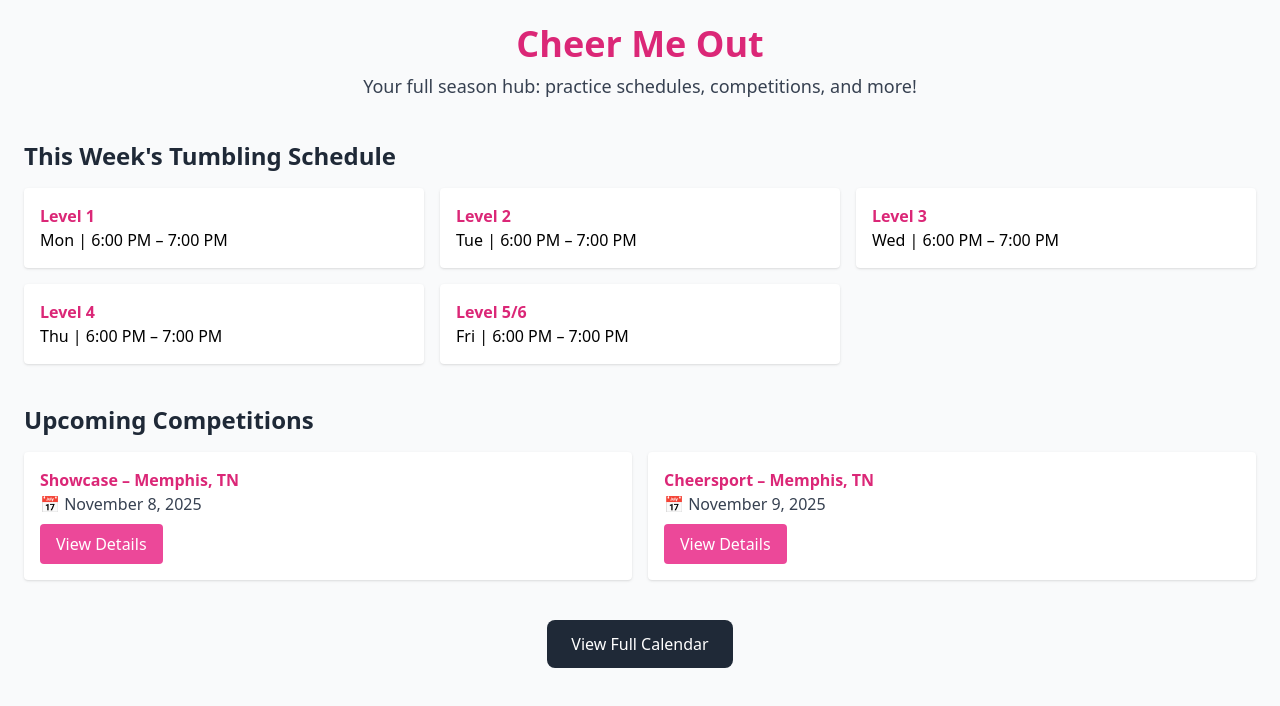
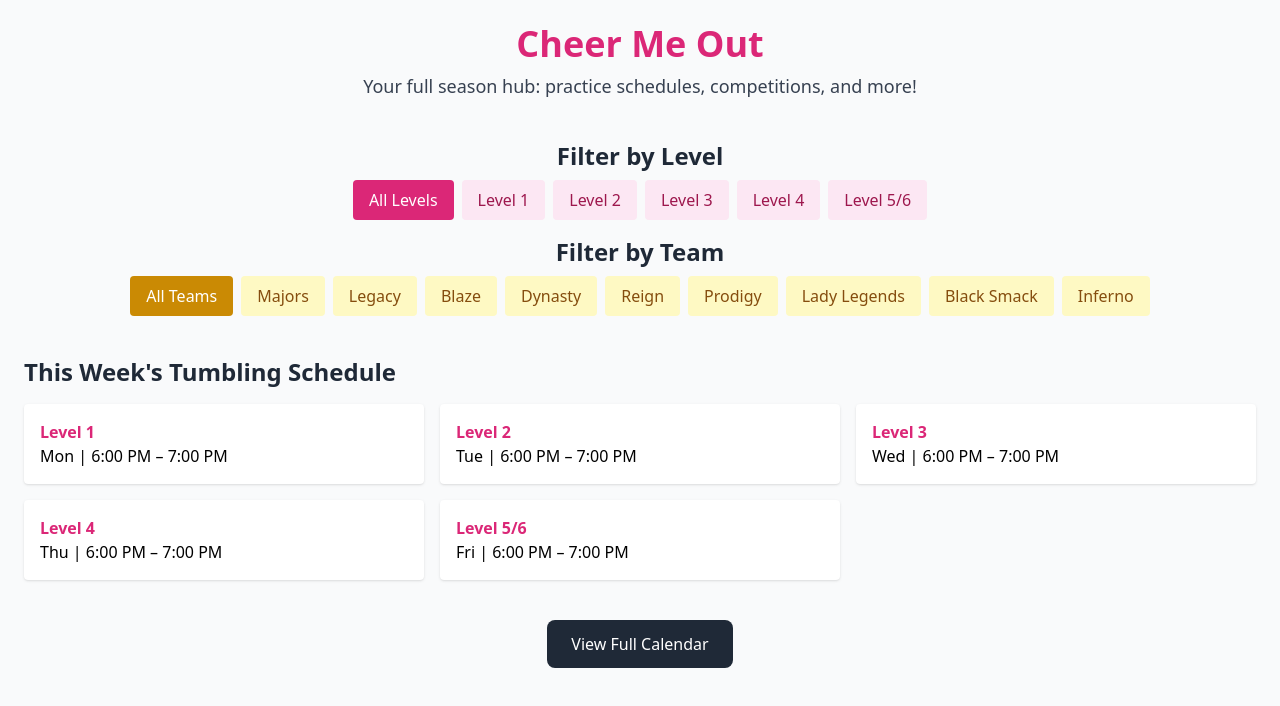
Before and after one commit to NoahKyoot/Cheer-me-out, a React (Vite) app: page / in a window 1280 px wide. Shown: the top 706 px of the page. Built offline with nearby package versions, Linux system fonts and the light colour scheme.

Commit message:
Update HomePage.jsx

```diff
--- a/src/HomePage.jsx
+++ b/src/HomePage.jsx
@@ -10,14 +10,17 @@ const tumblingSchedule = [
   { level: 'Level 5/6', day: 'Fri', time: '6:00 PM – 7:00 PM' }
 ];
 
-const competitions = [
-  { id: 'showcase-memphis-2025', name: 'Showcase – Memphis, TN', date: 'November 8, 2025' },
-  { id: 'cheersport-memphis-2025', name: 'Cheersport – Memphis, TN', date: 'November 9, 2025' }
+const teams = [
+  'Majors', 'Legacy', 'Blaze', 'Dynasty', 'Reign', 'Prodigy', 'Lady Legends', 'Black Smack', 'Inferno'
 ];
 
 export default function HomePage() {
+  const [selectedLevel, setSelectedLevel] = useState('All');
+  const [selectedTeam, setSelectedTeam] = useState('All');
   const today = new Date();
   const weekStart = startOfWeek(today, { weekStartsOn: 0 });
+
+  const filteredTumbling = tumblingSchedule.filter(item => selectedLevel === 'All' || item.level === selectedLevel);
 
   return (
     <main className="min-h-screen p-6 bg-gray-50 space-y-10">
@@ -26,28 +29,31 @@ export default function HomePage() {
         <p className="text-lg text-gray-700">Your full season hub: practice schedules, competitions, and more!</p>
       </header>
 
-      <section>
-        <h2 className="text-2xl font-semibold text-gray-800 mb-4">This Week's Tumbling Schedule</h2>
-        <div className="grid grid-cols-1 sm:grid-cols-2 md:grid-cols-3 gap-4">
-          {tumblingSchedule.map((item, index) => (
-            <div key={index} className="bg-white shadow rounded p-4">
-              <h3 className="text-pink-600 font-bold">{item.level}</h3>
-              <p>{item.day} | {item.time}</p>
-            </div>
+      <section className="text-center mb-6">
+        <h2 className="text-2xl font-semibold text-gray-800 mb-2">Filter by Level</h2>
+        <div className="flex flex-wrap justify-center gap-2 mb-4">
+          <button onClick={() => setSelectedLevel('All')} className={`px-4 py-2 rounded ${selectedLevel === 'All' ? 'bg-pink-600 text-white' : 'bg-pink-100 text-pink-800'}`}>All Levels</button>
+          {['Level 1', 'Level 2', 'Level 3', 'Level 4', 'Level 5/6'].map(lvl => (
+            <button key={lvl} onClick={() => setSelectedLevel(lvl)} className={`px-4 py-2 rounded ${selectedLevel === lvl ? 'bg-pink-600 text-white' : 'bg-pink-100 text-pink-800'}`}>{lvl}</button>
+          ))}
+        </div>
+
+        <h2 className="text-2xl font-semibold text-gray-800 mb-2">Filter by Team</h2>
+        <div className="flex flex-wrap justify-center gap-2">
+          <button onClick={() => setSelectedTeam('All')} className={`px-4 py-2 rounded ${selectedTeam === 'All' ? 'bg-yellow-600 text-white' : 'bg-yellow-100 text-yellow-800'}`}>All Teams</button>
+          {teams.map(team => (
+            <button key={team} onClick={() => setSelectedTeam(team)} className={`px-4 py-2 rounded ${selectedTeam === team ? 'bg-yellow-600 text-white' : 'bg-yellow-100 text-yellow-800'}`}>{team}</button>
           ))}
         </div>
       </section>
 
       <section>
-        <h2 className="text-2xl font-semibold text-gray-800 mb-4">Upcoming Competitions</h2>
-        <div className="grid grid-cols-1 sm:grid-cols-2 gap-4">
-          {competitions.map((comp) => (
-            <div key={comp.id} className="bg-white shadow rounded p-4">
-              <h3 className="text-pink-600 font-bold">{comp.name}</h3>
-              <p className="text-gray-700 mb-2">📅 {comp.date}</p>
-              <Link to={`/competitions/${comp.id}`} className="text-white bg-pink-500 px-4 py-2 rounded hover:bg-pink-600 inline-block">
-                View Details
-              </Link>
+        <h2 className="text-2xl font-semibold text-gray-800 mb-4">This Week's Tumbling Schedule</h2>
+        <div className="grid grid-cols-1 sm:grid-cols-2 md:grid-cols-3 gap-4">
+          {filteredTumbling.map((item, index) => (
+            <div key={index} className="bg-white shadow rounded p-4">
+              <h3 className="text-pink-600 font-bold">{item.level}</h3>
+              <p>{item.day} | {item.time}</p>
             </div>
           ))}
         </div>
```
